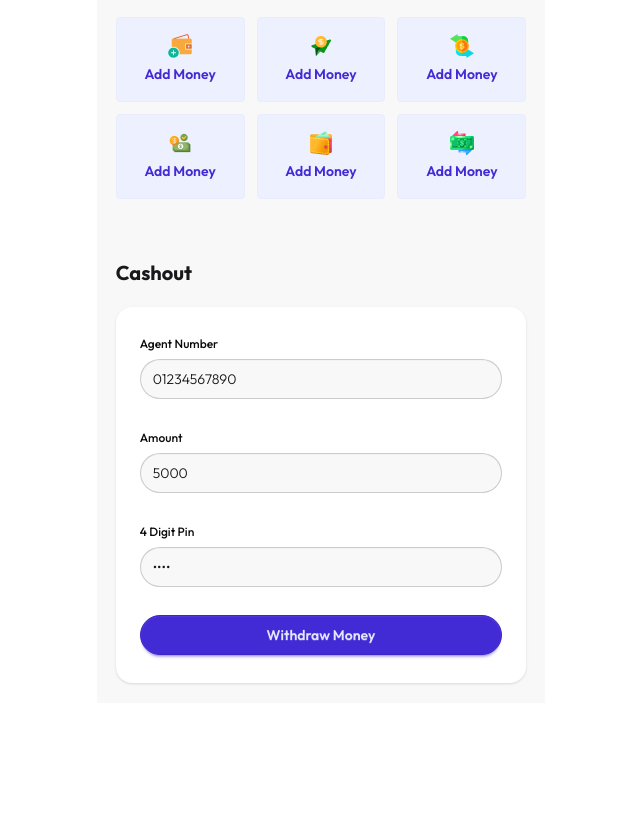
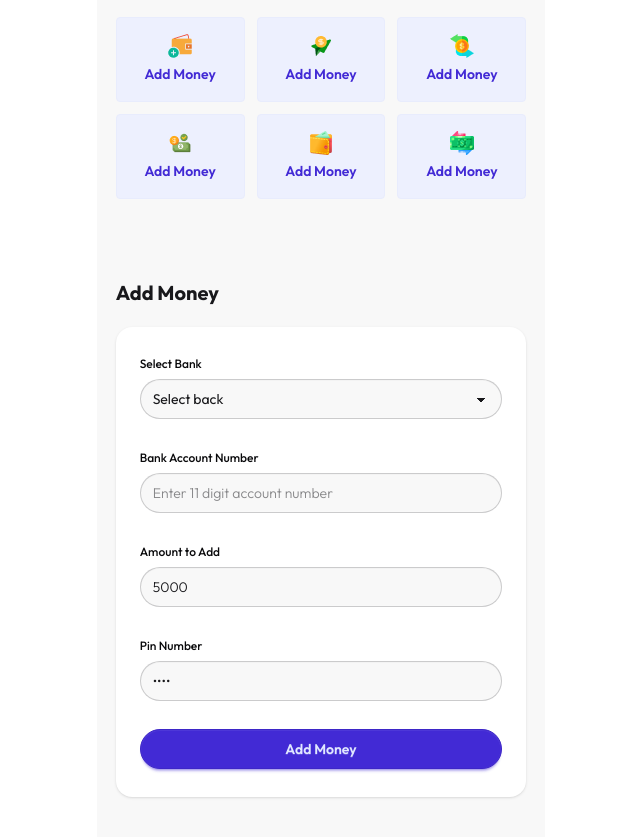
Before and after one commit to themdshakibul/Payoo-Website, a website: page html/home.html in a window 1280 px wide. Shown: the part 249-1086 px from the top of the page, without its empty margins (319-959 px from the left). Before the commit the page ends 952 px from the top, so only its background shows below. Drawn offline with nearby package versions, Linux system fonts and the light colour scheme; files that its build step writes are made by us from their sources.

Commit message:
Add to money section

```diff
--- a/html/home.html
+++ b/html/home.html
@@ -101,8 +101,73 @@
       </div>
     </section>
 
-    <!-- loging page -->
-    <section id="cashout" class="w-11/12 mx-auto py-5">
+    <!-- Add Money section -->
+    <section id="add-money" class="w-11/12 mx-auto py-10 space-y-5">
+      <h2 class="text-xl font-bold mb-5">Add Money</h2>
+      <div class="card bg-base-100 w-full shadow rounded-2xl">
+        <div class="card-body">
+          <fieldset class="fieldset">
+            <label class="label font-medium text-neutral">Select Bank</label>
+            <select
+              id="add-money-bnk"
+              class="select w-full bg-base-200 rounded-full"
+            >
+              <option disabled selected>Select back</option>
+              <option value="DBBL">DBBL</option>
+              <option value="IBBL">IBBL</option>
+              <option value="City Bank">City Bank</option>
+            </select>
+            <br />
+
+            <label class="label font-medium text-neutral"
+              >Bank Account Number</label
+            >
+            <input
+              id="add-money-number"
+              type="text"
+              maxlength="11"
+              minlength="11"
+              placeholder="Enter 11 digit account number"
+              class="input font-light rounded-full bg-base-200 w-full"
+            />
+            <br />
+
+            <label class="label font-medium text-neutral">Amount to Add</label>
+            <input
+              id="add-money-amount"
+              type="text"
+              maxlength="11"
+              minlength="11"
+              class="input font-light rounded-full bg-base-200 w-full"
+              placeholder="Add Amount to withdraw"
+              value="5000"
+            />
+            <br />
+
+            <label class="label font-medium text-neutral">Pin Number</label>
+            <input
+              id="add-money-pin"
+              type="password"
+              maxlength="8"
+              minlength="4"
+              value="1234"
+              placeholder="Enter 4 digit pin number"
+              class="input font-light rounded-full bg-base-200 w-full"
+            />
+            <div></div>
+            <button
+              id="add-money-btn"
+              class="btn btn-primary mt-4 rounded-full"
+            >
+              Add Money
+            </button>
+          </fieldset>
+        </div>
+      </div>
+    </section>
+
+    <!-- cashout page -->
+    <section id="cashout" class="w-11/12 mx-auto py-5 hidden">
       <h2 class="text-xl font-bold mb-5">Cashout</h2>
       <div class="card bg-base-100 w-full shadow rounded-2xl">
         <div class="card-body">
--- /dev/null
+++ b/script/addMoney.js
@@ -0,0 +1 @@
+console.log("Add to money card");
```
